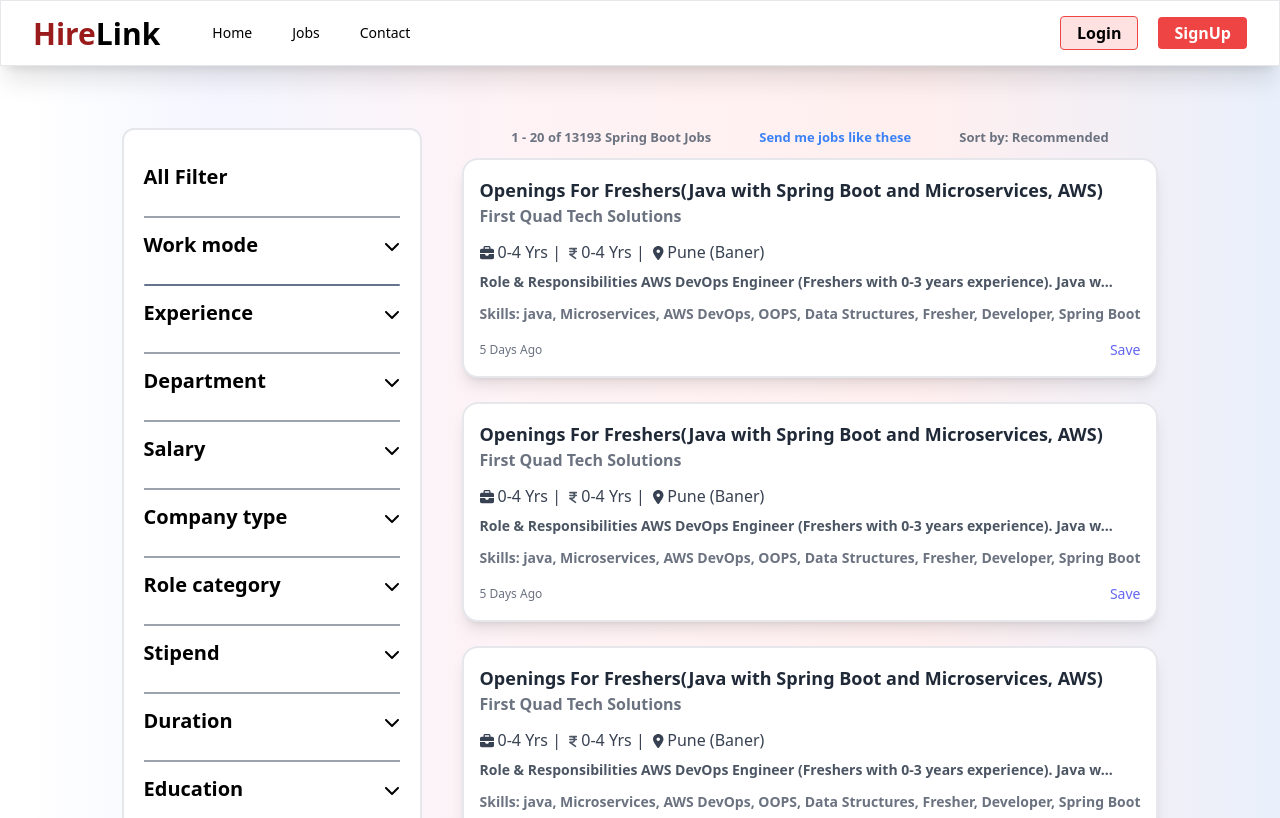
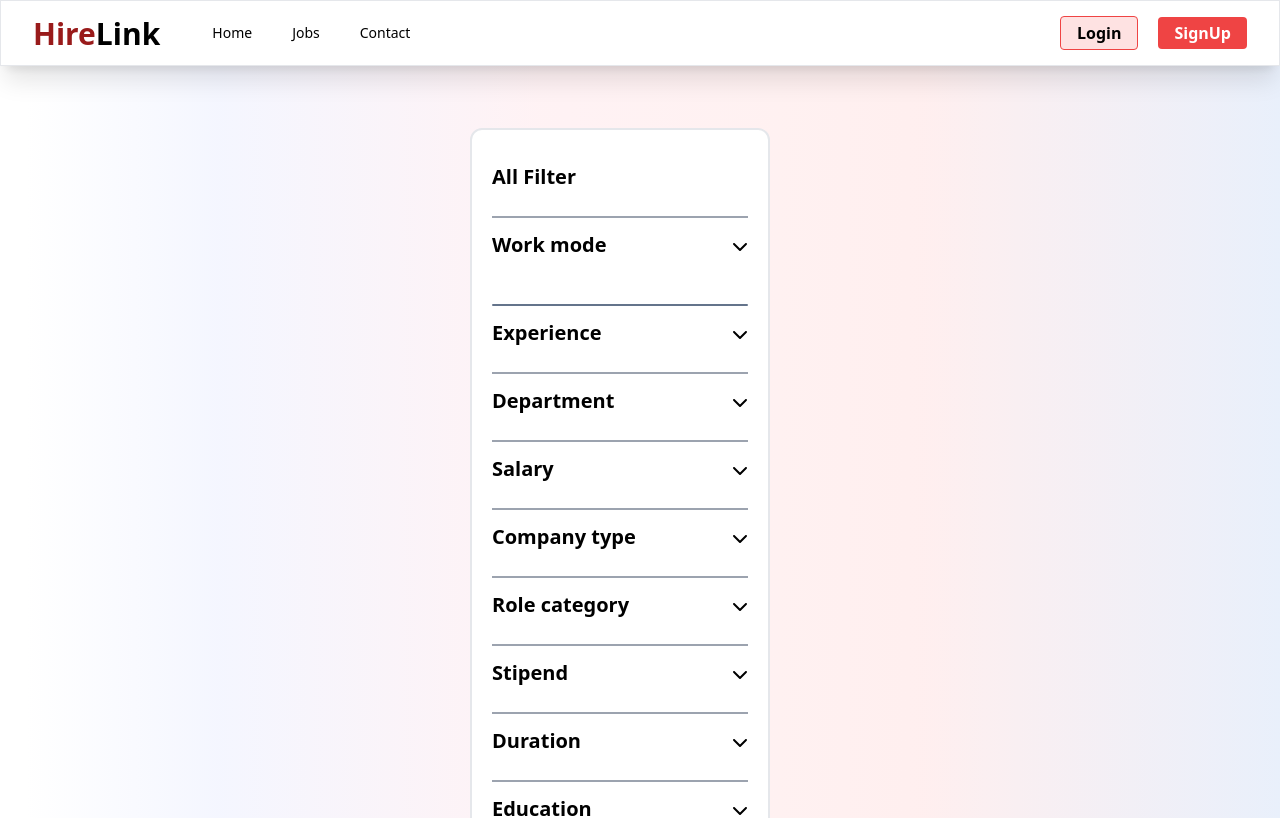
Before and after one commit to Karan9186/job-portal, a React (Vite) app in the folder frontend/: page /jobs in a window 1280 px wide. Shown: the top 818 px of the page. Built offline with nearby package versions, Linux system fonts and the light colour scheme.

Commit message:
mihir123

```diff
--- a/frontend/src/components/jobs/Jobs.jsx
+++ b/frontend/src/components/jobs/Jobs.jsx
@@ -9,14 +9,27 @@ import {
   faChevronUp,
 } from "@fortawesome/free-solid-svg-icons";
 
-// import JobsLeftRight from "../JobsLeftRight.jsx";
+function Jobs() {
+  const [toggleState, setToggleState] = useState({
+    workMode: false,
+    experience: false,
+    department: false,
+    salary: false,
+    companyType: false,
+    roleCategory: false,
+    stipend: false,
+    duration: false,
+    education: false,
+    postedBy: false,
+    industry: false,
+    topCompanies: false,
+  });
 
-function Jobs() {
-  const [showtoggle, settoggle] = useState(false);
-  const [upset, setdown] = useState(false);
-  const handletoggle = () => {
-    settoggle(!showtoggle);
-    setdown(!upset);
+  const handleToggle = (section) => {
+    setToggleState((prevState) => ({
+      ...prevState,
+      [section]: !prevState[section],
+    }));
   };
 
   return (
@@ -37,24 +50,23 @@ function Jobs() {
                   <p className="mt-3 text-[20px] font-semibold mb-6">
                     Work mode
                   </p>
-                  {upset ? (
+                  {toggleState.workMode ? (
                     <FontAwesomeIcon
                       icon={faChevronUp}
-                      className="mt-5   cursor-pointer"
-                      onClick={handletoggle}
+                      className="mt-5 cursor-pointer"
+                      onClick={() => handleToggle("workMode")}
                     />
                   ) : (
                     <FontAwesomeIcon
                       icon={faChevronDown}
-                      className="mt-5   cursor-pointer"
-                      onClick={handletoggle}
+                      className="mt-5 cursor-pointer"
+                      onClick={() => handleToggle("workMode")}
                     />
                   )}
                 </div>
 
+                {toggleState.workMode && (
                   <div className="mt-[-20px]">
-                  {showtoggle && (
-                    <div>
                     <ul className="text-[18px] flex flex-col gap-1">
                       <li className="flex gap-3 text-[17px] text-gray-700">
                         <input type="checkbox" />
@@ -71,285 +83,51 @@ function Jobs() {
                     </ul>
                   </div>
                 )}
-                </div>
+
                 <div className="w-full h-[1.5px] bg-slate-500 rounded-lg mt-5"></div>
 
-                <div className="border-b-2 border-gray-400  flex justify-between">
+                {/* Repeat similar structure for other sections */}
+                {[
+                  { label: "Experience", key: "experience" },
+                  { label: "Department", key: "department" },
+                  { label: "Salary", key: "salary" },
+                  { label: "Company type", key: "companyType" },
+                  { label: "Role category", key: "roleCategory" },
+                  { label: "Stipend", key: "stipend" },
+                  { label: "Duration", key: "duration" },
+                  { label: "Education", key: "education" },
+                  { label: "Posted by", key: "postedBy" },
+                  { label: "Industry", key: "industry" },
+                  { label: "Top companies", key: "topCompanies" },
+                ].map((item) => (
+                  <div
+                    key={item.key}
+                    className="border-b-2 border-gray-400 flex justify-between"
+                  >
                     <p className="mt-3 text-[20px] font-semibold mb-6">
-                    Experience
+                      {item.label}
                     </p>
+                    {toggleState[item.key] ? (
+                      <FontAwesomeIcon
+                        icon={faChevronUp}
+                        className="mt-5 cursor-pointer"
+                        onClick={() => handleToggle(item.key)}
+                      />
+                    ) : (
                       <FontAwesomeIcon
                         icon={faChevronDown}
-                    className="mt-5  cursor-pointer"
+                        className="mt-5 cursor-pointer"
+                        onClick={() => handleToggle(item.key)}
                       />
+                    )}
                   </div>
-                <div className="border-b-2 border-gray-400  flex justify-between">
-                  <p className="mt-3 text-[20px] font-semibold mb-6">
-                    Department
-                  </p>
-                  <FontAwesomeIcon
-                    icon={faChevronDown}
-                    className="mt-5  cursor-pointer"
-                  />
-                </div>
-                <div className="border-b-2 border-gray-400  flex justify-between">
-                  <p className="mt-3 text-[20px] font-semibold mb-6">Salary</p>
-                  <FontAwesomeIcon
-                    icon={faChevronDown}
-                    className="mt-5  cursor-pointer"
-                  />
-                </div>
-                <div className="border-b-2 border-gray-400  flex justify-between">
-                  <p className="mt-3 text-[20px] font-semibold mb-6">
-                    Company type
-                  </p>
-                  <FontAwesomeIcon
-                    icon={faChevronDown}
-                    className="mt-5  cursor-pointer"
-                  />
-                </div>
-                <div className="border-b-2 border-gray-400  flex justify-between">
-                  <p className="mt-3 text-[20px] font-semibold mb-6">
-                    Role category
-                  </p>
-                  <FontAwesomeIcon
-                    icon={faChevronDown}
-                    className="mt-5  cursor-pointer"
-                  />
-                </div>
-                <div className="border-b-2 border-gray-400  flex justify-between">
-                  <p className="mt-3 text-[20px] font-semibold mb-6">Stipend</p>
-                  <FontAwesomeIcon
-                    icon={faChevronDown}
-                    className="mt-5  cursor-pointer"
-                  />
-                </div>
-                <div className="border-b-2 border-gray-400  flex justify-between">
-                  <p className="mt-3 text-[20px] font-semibold mb-6">
-                    Duration
-                  </p>
-                  <FontAwesomeIcon
-                    icon={faChevronDown}
-                    className="mt-5  cursor-pointer"
-                  />
-                </div>
-                <div className="border-b-2 border-gray-400  flex justify-between">
-                  <p className="mt-3 text-[20px] font-semibold mb-6">
-                    Education
-                  </p>
-                  <FontAwesomeIcon
-                    icon={faChevronDown}
-                    className="mt-5  cursor-pointer"
-                  />
-                </div>
-                <div className="border-b-2 border-gray-400  flex justify-between">
-                  <p className="mt-3 text-[20px] font-semibold mb-6">
-                    Posted by
-                  </p>
-                  <FontAwesomeIcon
-                    icon={faChevronDown}
-                    className="mt-5  cursor-pointer"
-                  />
-                </div>
-                <div className="border-b-2 border-gray-400  flex justify-between">
-                  <p className="mt-3 text-[20px] font-semibold mb-6">
-                    Industry
-                  </p>
-                  <FontAwesomeIcon
-                    icon={faChevronDown}
-                    className="mt-5  cursor-pointer"
-                  />
-                </div>
-                <div className="border-b-2 border-gray-400  flex justify-between">
-                  <p className="mt-3 text-[20px] font-semibold mb-6">
-                    Top companies
-                  </p>
-                  <FontAwesomeIcon
-                    icon={faChevronDown}
-                    className="mt-5  cursor-pointer"
-                  />
-                </div>
+                ))}
               </div>
             </div>
 
             {/* ----------right side box----------- */}
             <div className="h-auto w-auto flex flex-col">
-              <div className="flex flex-row justify-center mb-[10px] gap-12">
-                <p className="font-semibold text-gray-500 text-[13px]">
-                  1 - 20 of 13193 Spring Boot Jobs
-                </p>
-                <a href="" className="font-semibold text-blue-500 text-[13px]">
-                  Send me jobs like these
-                </a>
-                <p className="font-semibold text-gray-500 text-[13px]">
-                  Sort by: Recommended
-                </p>
-              </div>
-
-              <div className="h-auto w-[auto] bg-white shadow-lg rounded-2xl border-2 border-gray-200 p-4 mb-6">
-                <h2 className="text-lg font-semibold text-gray-800">
-                  Openings For Freshers(Java with Spring Boot and Microservices,
-                  AWS)
-                </h2>
-                <h3 className="text-md font-semibold text-gray-500">
-                  First Quad Tech Solutions
-                </h3>
-
-                <div className="mt-3 flex gap-2">
-                  <p className="text-md text-gray-700">
-                    <FontAwesomeIcon
-                      icon={faBriefcase}
-                      className="h-[14px] mr-1"
-                    />
-                    0-4 Yrs |{" "}
-                  </p>
-                  <p className="text-md text-gray-700">
-                    <FontAwesomeIcon
-                      icon={faIndianRupeeSign}
-                      className="h-[13px] text-gray-600"
-                    />{" "}
-                    0-4 Yrs |{" "}
-                  </p>
-                  <p className="text-md text-gray-700">
-                    <FontAwesomeIcon
-                      icon={faLocationDot}
-                      className="h-[14px] mr-1"
-                    />
-                    Pune (Baner)
-                  </p>
-                </div>
-
-                <div className="mt-2">
-                  <h4 className="text-sm font-semibold text-gray-600">
-                    Role & Responsibilities AWS DevOps Engineer (Freshers with
-                    0-3 years experience). Java w...
-                  </h4>
-                </div>
-
-                <div className="mt-3">
-                  <p className="text-sm text-gray-500 font-semibold">
-                    Skills: java, Microservices, AWS DevOps, OOPS, Data
-                    Structures, Fresher, Developer, Spring Boot
-                  </p>
-                </div>
-
-                <div className="mt-4 flex justify-between items-center">
-                  <p className="text-[12px] text-gray-500">5 Days Ago</p>
-                  <button className="text-indigo-500 text-sm font-medium">
-                    Save
-                  </button>
-                </div>
-              </div>
-
-              <div className="h-auto w-[auto] bg-white shadow-lg rounded-2xl border-2 border-gray-200 p-4 mb-6">
-                <h2 className="text-lg font-semibold text-gray-800">
-                  Openings For Freshers(Java with Spring Boot and Microservices,
-                  AWS)
-                </h2>
-                <h3 className="text-md font-semibold text-gray-500">
-                  First Quad Tech Solutions
-                </h3>
-
-                <div className="mt-3 flex gap-2">
-                  <p className="text-md text-gray-700">
-                    <FontAwesomeIcon
-                      icon={faBriefcase}
-                      className="h-[14px] mr-1"
-                    />
-                    0-4 Yrs |{" "}
-                  </p>
-                  <p className="text-md text-gray-700">
-                    <FontAwesomeIcon
-                      icon={faIndianRupeeSign}
-                      className="h-[13px] text-gray-600"
-                    />{" "}
-                    0-4 Yrs |{" "}
-                  </p>
-                  <p className="text-md text-gray-700">
-                    <FontAwesomeIcon
-                      icon={faLocationDot}
-                      className="h-[14px] mr-1"
-                    />
-                    Pune (Baner)
-                  </p>
-                </div>
-
-                <div className="mt-2">
-                  <h4 className="text-sm font-semibold text-gray-600">
-                    Role & Responsibilities AWS DevOps Engineer (Freshers with
-                    0-3 years experience). Java w...
-                  </h4>
-                </div>
-
-                <div className="mt-3">
-                  <p className="text-sm text-gray-500 font-semibold">
-                    Skills: java, Microservices, AWS DevOps, OOPS, Data
-                    Structures, Fresher, Developer, Spring Boot
-                  </p>
-                </div>
-
-                <div className="mt-4 flex justify-between items-center">
-                  <p className="text-[12px] text-gray-500">5 Days Ago</p>
-                  <button className="text-indigo-500 text-sm font-medium">
-                    Save
-                  </button>
-                </div>
-              </div>
-
-              <div className="h-auto w-[auto] bg-white shadow-lg rounded-2xl border-2 border-gray-200 p-4 mb-6">
-                <h2 className="text-lg font-semibold text-gray-800">
-                  Openings For Freshers(Java with Spring Boot and Microservices,
-                  AWS)
-                </h2>
-                <h3 className="text-md font-semibold text-gray-500">
-                  First Quad Tech Solutions
-                </h3>
-
-                <div className="mt-3 flex gap-2">
-                  <p className="text-md text-gray-700">
-                    <FontAwesomeIcon
-                      icon={faBriefcase}
-                      className="h-[14px] mr-1"
-                    />
-                    0-4 Yrs |{" "}
-                  </p>
-                  <p className="text-md text-gray-700">
-                    <FontAwesomeIcon
-                      icon={faIndianRupeeSign}
-                      className="h-[13px] text-gray-600"
-                    />{" "}
-                    0-4 Yrs |{" "}
-                  </p>
-                  <p className="text-md text-gray-700">
-                    <FontAwesomeIcon
-                      icon={faLocationDot}
-                      className="h-[14px] mr-1"
-                    />
-                    Pune (Baner)
-                  </p>
-                </div>
-
-                <div className="mt-2">
-                  <h4 className="text-sm font-semibold text-gray-600">
-                    Role & Responsibilities AWS DevOps Engineer (Freshers with
-                    0-3 years experience). Java w...
-                  </h4>
-                </div>
-
-                <div className="mt-3">
-                  <p className="text-sm text-gray-500 font-semibold">
-                    Skills: java, Microservices, AWS DevOps, OOPS, Data
-                    Structures, Fresher, Developer, Spring Boot
-                  </p>
-                </div>
-
-                <div className="mt-4 flex justify-between items-center">
-                  <p className="text-[12px] text-gray-500">5 Days Ago</p>
-                  <button className="text-indigo-500 text-sm font-medium">
-                    Save
-                  </button>
-                </div>
-              </div>
+              {/* Your job listings here */}
             </div>
           </div>
         </div>
```
Lines whose indentation alone changed are shown as unchanged.
